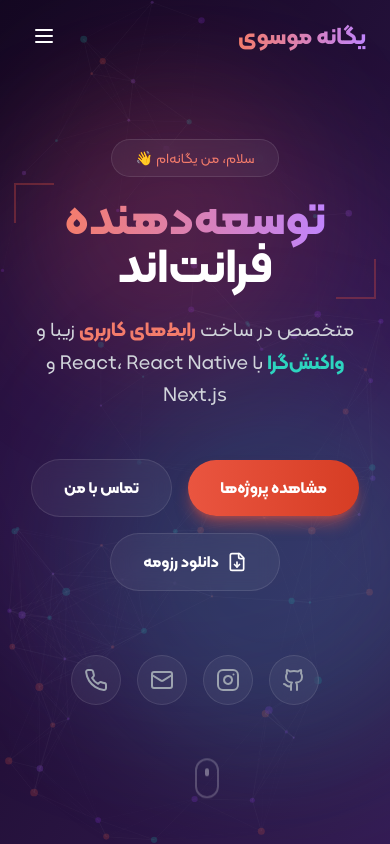
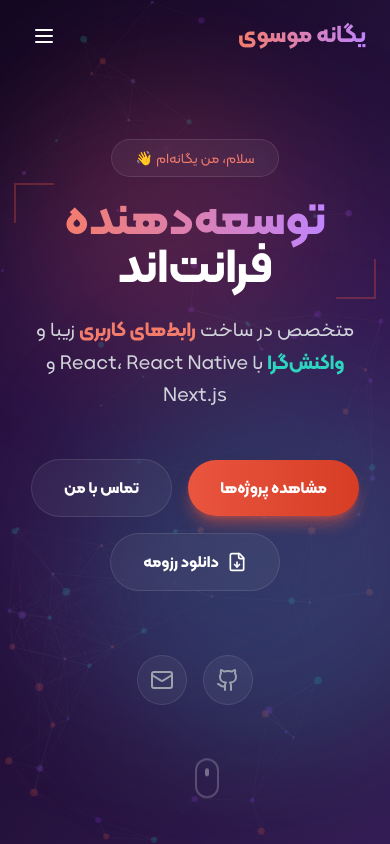
Before and after one commit to OnlyOne2003/my-portfolio, a Next.js app: page / in a window 390 px wide. Shown: the top 844 px of the page. Built offline with nearby package versions, Linux system fonts and the light colour scheme.

Commit message:
Remove Instagram and phone, fix gradient text clipping

```diff
--- a/app/globals.css
+++ b/app/globals.css
@@ -130,6 +130,7 @@ body::before {
   @apply bg-clip-text text-transparent;
   background-size: 200% auto;
   animation: gradient 3s linear infinite;
+  padding-bottom: 0.15em;
 }
 
 /* Card hover effect */
--- a/components/Contact.tsx
+++ b/components/Contact.tsx
@@ -3,7 +3,7 @@
 import { useState } from 'react'
 import { motion } from 'framer-motion'
 import { useInView } from 'react-intersection-observer'
-import { Mail, Phone, MapPin, Send, Github, Instagram, Linkedin } from 'lucide-react'
+import { Mail, MapPin, Send, Github } from 'lucide-react'
 
 const contactInfo = [
   {
@@ -11,12 +11,6 @@ const contactInfo = [
     label: 'ایمیل',
     value: 'yeganeh.mousavi.2003@gmail.com',
     href: 'mailto:yeganeh.mousavi.2003@gmail.com',
-  },
-  {
-    icon: Phone,
-    label: 'تلفن',
-    value: '۰۹۱۳۴۵۸۶۵۱۶',
-    href: 'tel:+989134586516',
   },
   {
     icon: MapPin,
@@ -28,7 +22,6 @@ const contactInfo = [
 
 const socialLinks = [
   { icon: Github, label: 'GitHub', href: 'https://github.com/OnlyOne2003', color: 'hover:text-gray-300' },
-  { icon: Instagram, label: 'Instagram', href: 'https://instagram.com/ysm23sh', color: 'hover:text-pink-400' },
   { icon: Mail, label: 'Email', href: 'mailto:yeganeh.mousavi.2003@gmail.com', color: 'hover:text-blue-400' },
 ]
 
--- a/components/Hero.tsx
+++ b/components/Hero.tsx
@@ -1,13 +1,11 @@
 'use client'
 
 import { motion } from 'framer-motion'
-import { Github, Linkedin, Mail, Phone, Instagram, FileDown } from 'lucide-react'
+import { Github, Mail, FileDown } from 'lucide-react'
 
 const socialLinks = [
   { icon: Github, href: 'https://github.com/OnlyOne2003', label: 'GitHub' },
-  { icon: Instagram, href: 'https://instagram.com/ysm23sh', label: 'Instagram' },
   { icon: Mail, href: 'mailto:yeganeh.mousavi.2003@gmail.com', label: 'Email' },
-  { icon: Phone, href: 'tel:+989134586516', label: 'Phone' },
 ]
 
 export default function Hero() {
```
